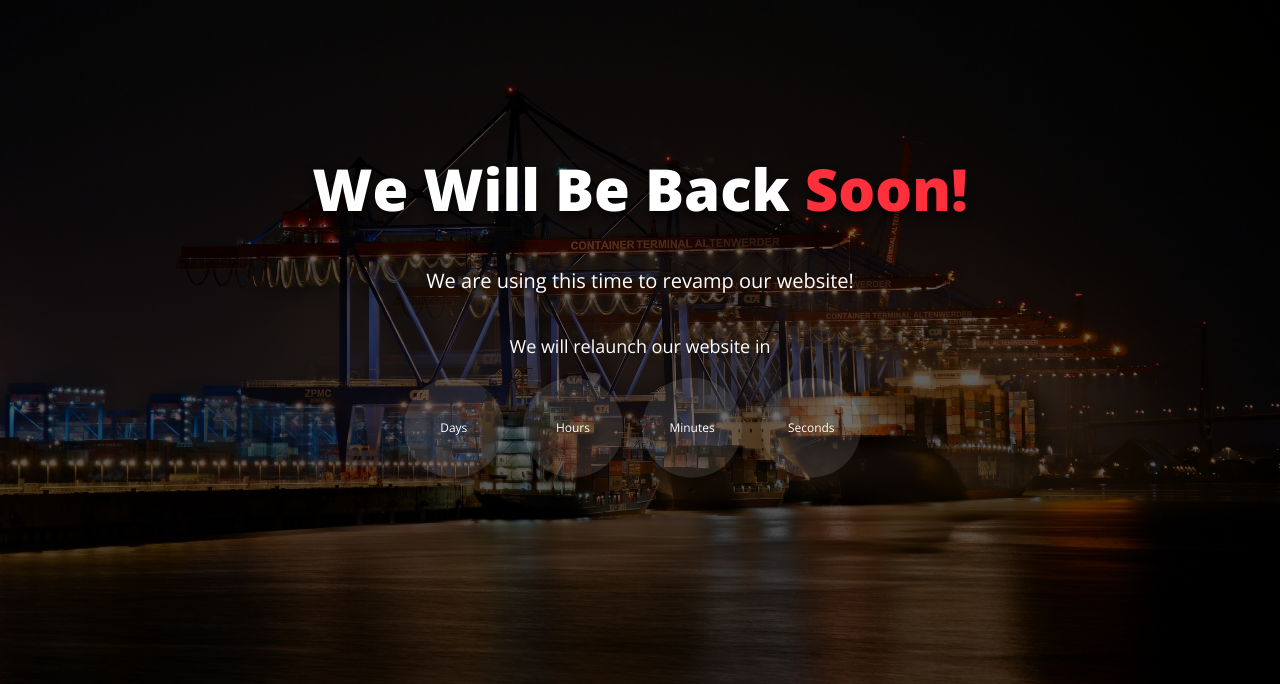
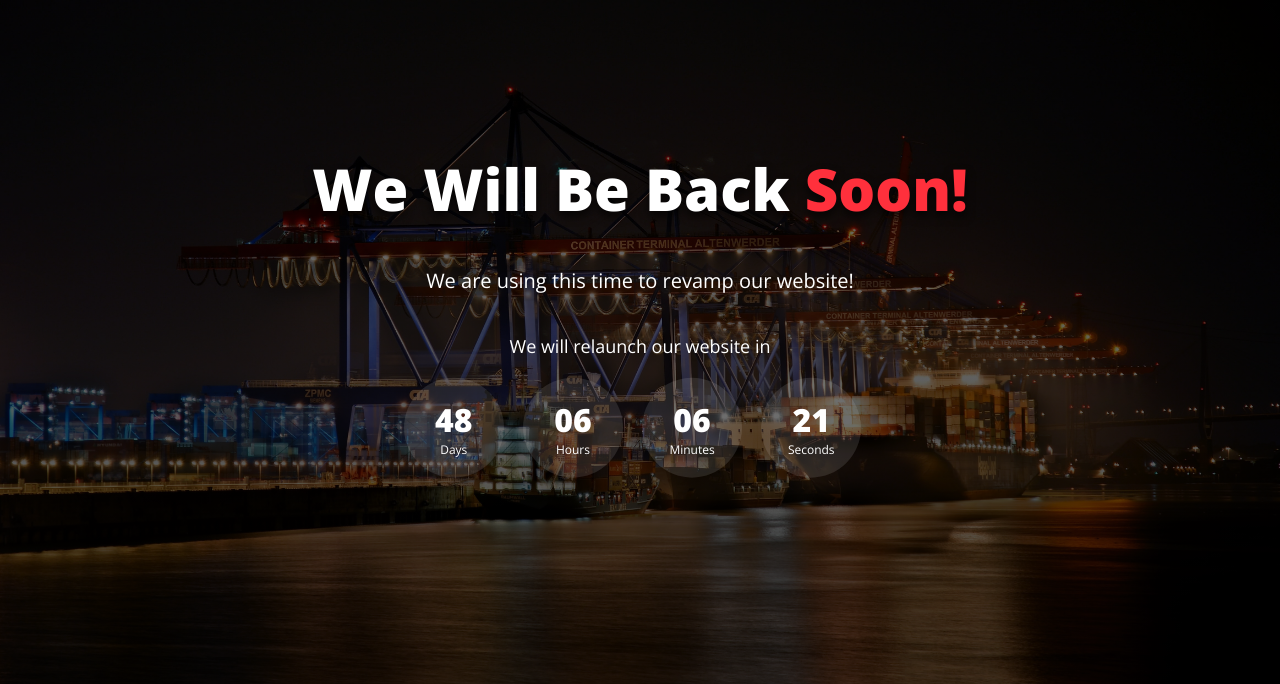
Before and after one commit to deep-thumar/globeport, a plain HTML site: page index.html in a window 1280 px wide. Shown: the part 116-800 px from the top of the page. Drawn offline with nearby package versions, Linux system fonts and the light colour scheme.

Commit message:
Update index.html

```diff
--- a/index.html
+++ b/index.html
@@ -363,6 +363,6 @@
            }, 500);
          };
       </script>
-      <script>countdown('10/12/2024 10:10:00 AM');</script>
+      <script>countdown('12/10/2024 10:10:00 AM');</script>
    </body>
 </html>
```
